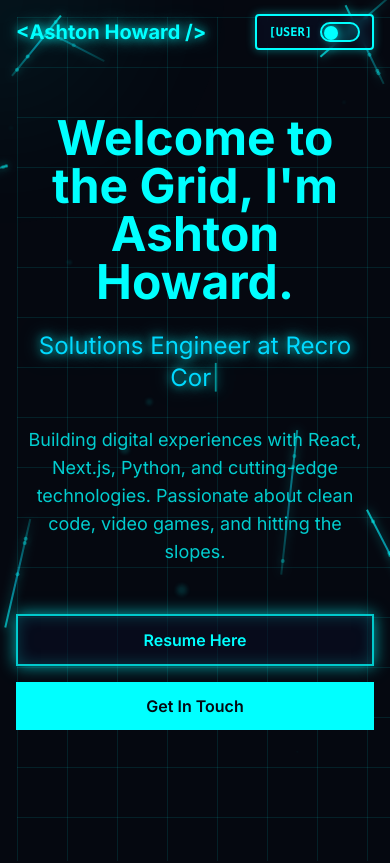
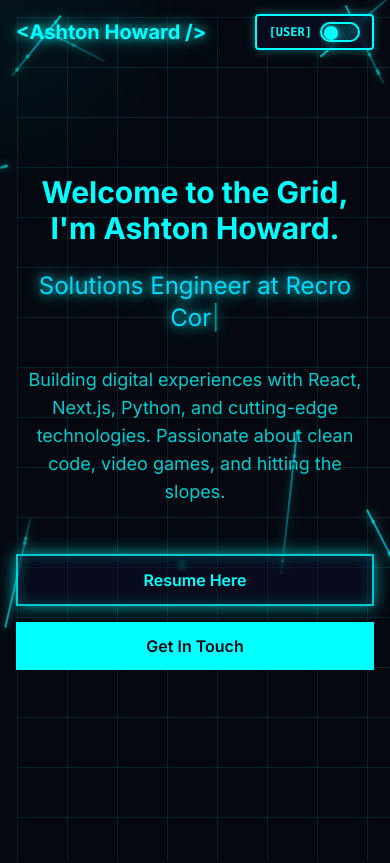
Before and after one commit to AshtonMH474/Portfolio, a Next.js app: page / in a window 390 px wide. Shown: the top 863 px of the page. Built offline with nearby package versions, Linux system fonts and the light colour scheme.

Commit message:
updated css

```diff
--- a/app/globals.css
+++ b/app/globals.css
@@ -35,6 +35,9 @@
   margin: 0;
   padding: 0;
   box-sizing: border-box;
+}
+html, body {
+  overflow-x: hidden;
 }
 
 body {
--- a/components/Hero.tsx
+++ b/components/Hero.tsx
@@ -57,7 +57,7 @@
           transition={{ duration: 0.8 }}
         >
           <motion.h1
-            className="text-5xl font-bold mb-6 "
+            className="text-3xl sm:text-4xl md:text-5xl font-bold mb-6 "
             initial={{ opacity: 0 }}
             animate={{ opacity: 1 }}
             transition={{ delay: 0.2 }}
```
